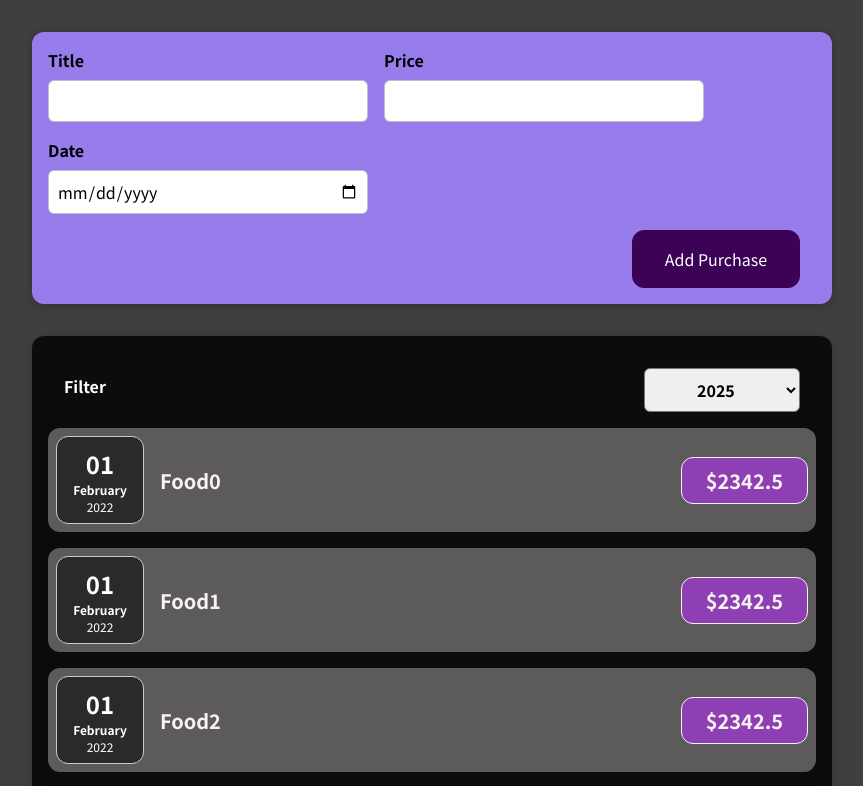
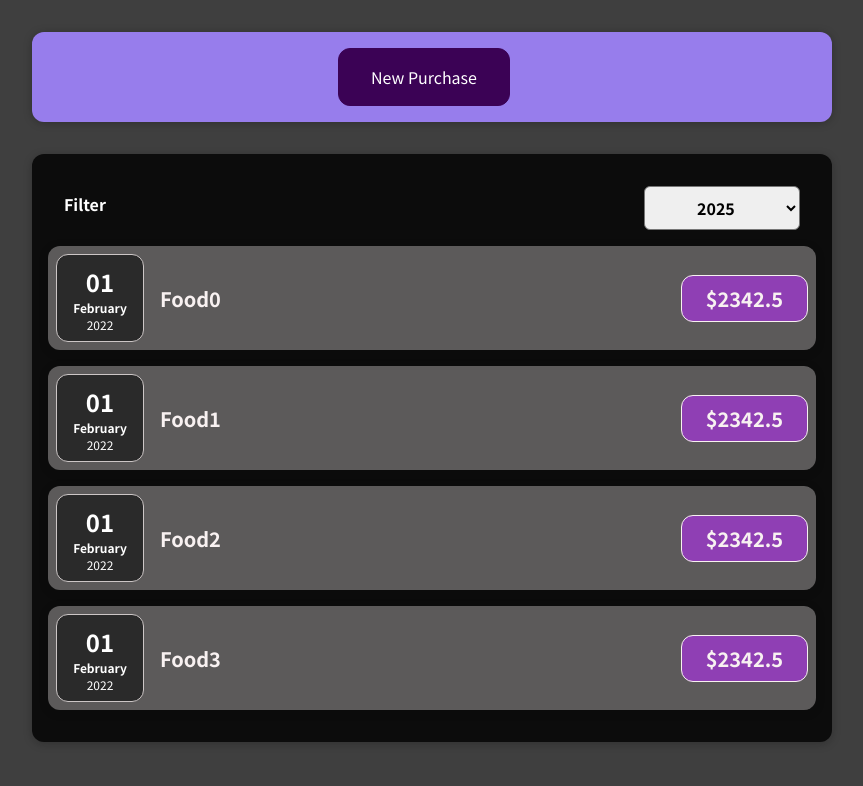
Before and after one commit to hc-sun/budget-manager, a React (Create React App) app: page / in a window 1280 px wide. Shown: the top 786 px of the page, without its empty margins (208-1071 px from the left). Built offline with nearby package versions, Linux system fonts and the light colour scheme.

Commit message:
added function to show or hide form

```diff
--- a/src/components/AddPurchase/AddPurchase.js
+++ b/src/components/AddPurchase/AddPurchase.js
@@ -1,18 +1,40 @@
-import React from "react";
+import React, { useState } from "react";
 import "./AddPurchase.css";
 import PurchaseForm from "./PurchaseForm";
 
 function AddPurchase(props) {
+  const [newPurchase, setNewPurchase] = useState(false);
+
   function updateFormHandler(inputData) {
     const newFormData = {
-      ...inputData, id: Math.random().toString()
+      ...inputData,
+      id: Math.random().toString(),
     };
     props.updatePurchase(newFormData);
+    setNewPurchase(false);
+  }
+
+  function newPurchaseHandler() {
+    setNewPurchase(true);
+  }
+
+  function cancleEditHandler() {
+    setNewPurchase(false);
   }
 
   return (
     <div className="add-purchase">
-      <PurchaseForm updateForm={updateFormHandler} />
+      {/* if newPurchase is true, show PurchaseForm */}
+      {!newPurchase && (
+        <button onClick={newPurchaseHandler}>New Purchase</button>
+      )}
+      {newPurchase && (
+        <PurchaseForm
+          updateForm={updateFormHandler}
+          onCancelEdit={cancleEditHandler}
+        />
+      )}
+      {/* add onCancelEdit={cancleEditHandler} to pass function to addpurchase.js */}
     </div>
   );
 }
--- a/src/components/AddPurchase/PurchaseForm.js
+++ b/src/components/AddPurchase/PurchaseForm.js
@@ -54,6 +54,7 @@ function PurchaseForm(props) {
         </div>
       </div>
       <div className="add-purchase-actions">
+        <button type="button" onClick={props.onCancelEdit}>Cancel</button>
         <button type="submit">Add Purchase</button>
       </div>
     </form>
```
